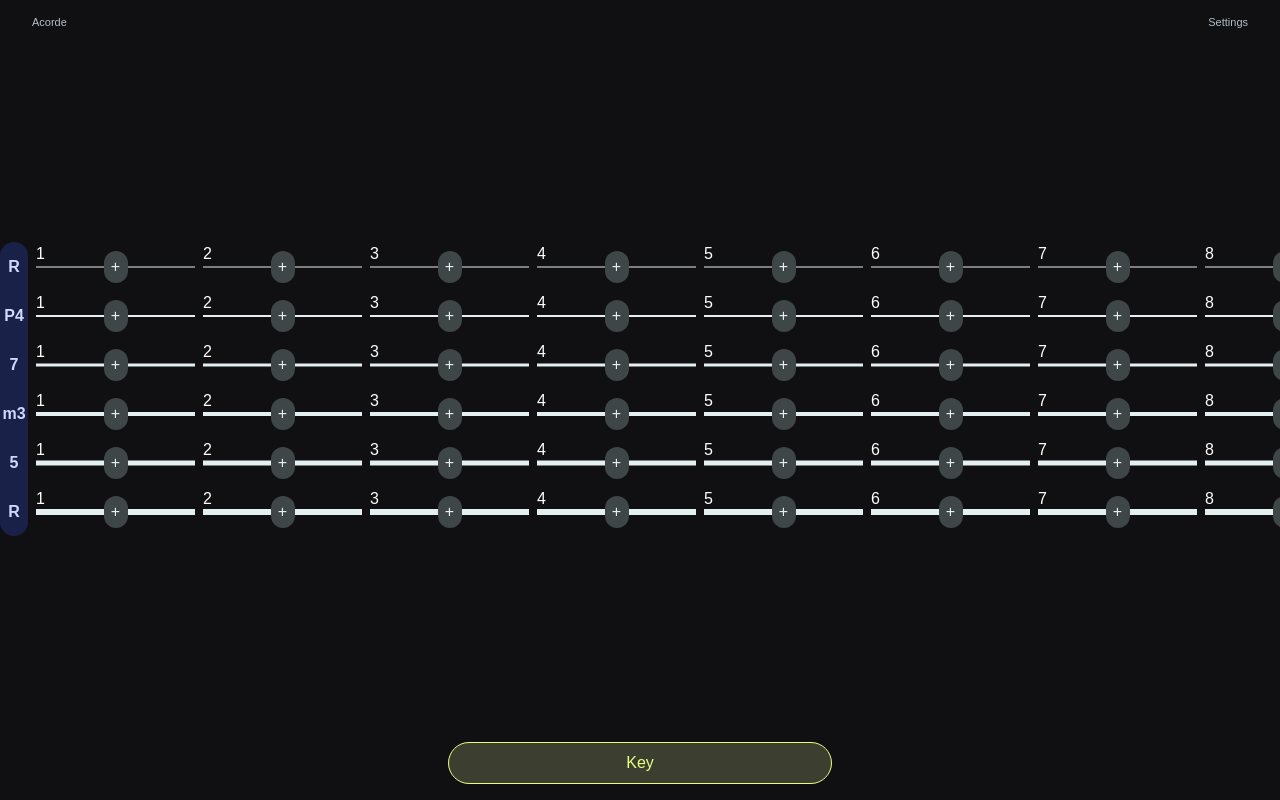
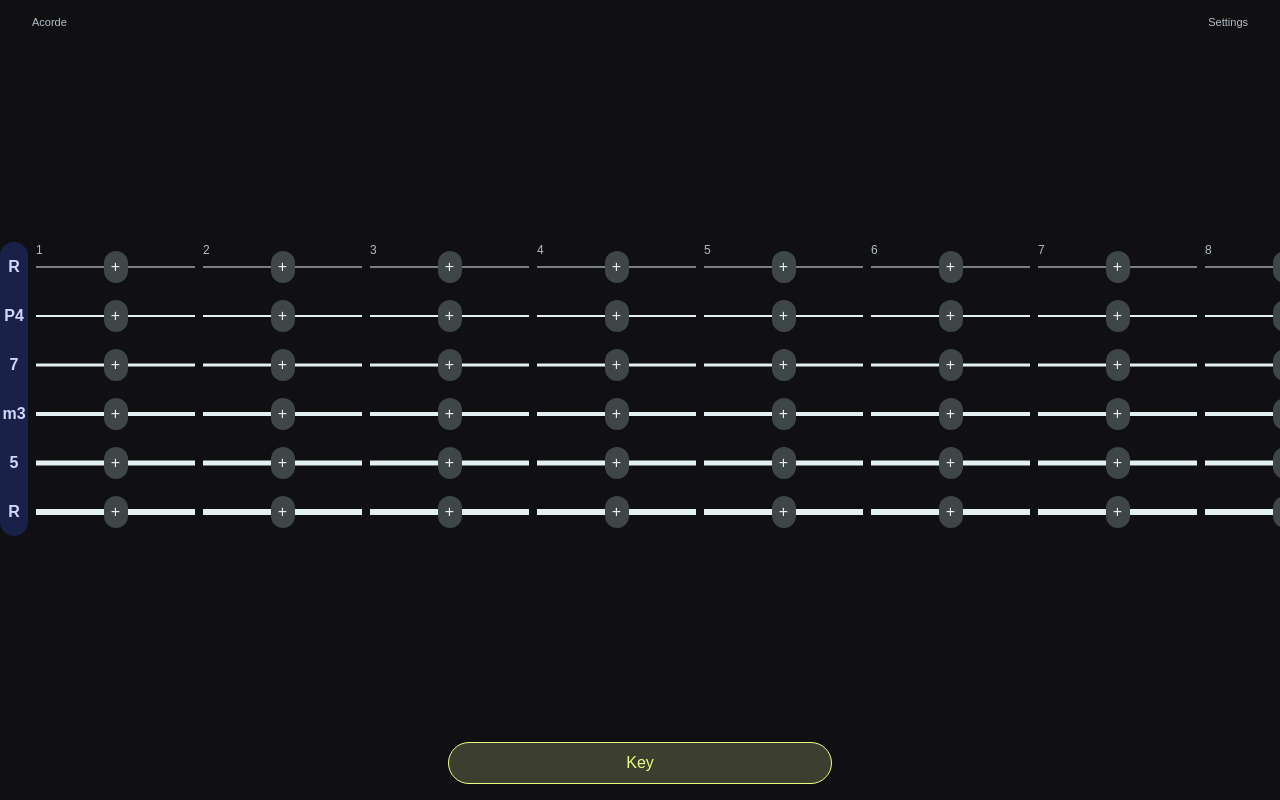
Before and after one commit to victorac/acordes, a Next.js app: page / in a window 1280 px wide. Built offline with nearby package versions, Linux system fonts and the light colour scheme.

Commit message:
refactor Draggable zIndex, update Neck layout and add case number display, and simplify Note component

```diff
--- a/components/Draggable.tsx
+++ b/components/Draggable.tsx
@@ -15,7 +15,7 @@ const Draggable: React.FC<DraggableProps> = ({ children, className, id }) => {
   const style = transform
     ? {
         transform: `translate3d(${transform.x}px, ${transform.y}px, 0)`,
-        zIndex: 1000,
+        zIndex: 3000,
       }
     : { zIndex: 1000 };
 
--- a/components/GridCell.tsx
+++ b/components/GridCell.tsx
@@ -63,9 +63,6 @@ const GridCell: React.FC<GridCellProps> = ({
           +
         </button>
       )}
-      <div className="absolute top-0 left-0 w-fit text-white">
-        {caseNumber + 1}
-      </div>
     </Droppable>
   );
 };
--- a/components/Neck.tsx
+++ b/components/Neck.tsx
@@ -1,8 +1,8 @@
 "use client";
-import React, { useState, useLayoutEffect, useEffect } from "react";
+import React, { useState, useLayoutEffect } from "react";
 import Note from "./Note";
 import GridCell from "./GridCell";
-import { DragEndEvent, DragOverEvent, DragStartEvent } from "@dnd-kit/core";
+import { DragEndEvent, DragStartEvent } from "@dnd-kit/core";
 import useScreenSize from "@/hooks/useScreenSize";
 import { restrictToFirstScrollableAncestor } from "@dnd-kit/modifiers";
 import { DndContext } from "@dnd-kit/core";
@@ -213,7 +213,7 @@ const Neck: React.FC = () => {
   const neckCases = cases.map((caseNum, index) => {
     const id = `case-${caseNum}-${index}`;
     return (
-      <div id={id} key={id} className="flex sm:flex-col">
+      <div id={id} key={id} className="flex sm:flex-col relative">
         {strings.map((stringNum) => (
           <GridCell
             id={`cell-${stringNum}-${caseNum}-${index}`}
@@ -240,11 +240,15 @@ const Neck: React.FC = () => {
                   id={noteId}
                   interval={interval}
                   noteName={noteName}
+                  state={noteStatus}
                 />
               );
             })()}
           </GridCell>
         ))}
+        <div className="absolute top-0 left-0 w-fit text-[#B3BDC7] text-xs">
+          {caseNum + 1}
+        </div>
       </div>
     );
   });
--- a/components/Note.tsx
+++ b/components/Note.tsx
@@ -1,32 +1,16 @@
 "use client";
 
-import React, { useEffect } from "react";
+import React from "react";
 import Draggable from "./Draggable";
-import { basePath } from "../config";
-import { useRive } from "@rive-app/react-canvas";
 
 interface NoteProps {
   id: string;
   interval: string;
   noteName: string;
+  state: string;
 }
 
-const Note: React.FC<NoteProps> = ({ id, interval, noteName }) => {
-  const { rive } = useRive({
-    src: `${basePath}/note-interaction-lab.riv`,
-    artboard: "NoteComponentRive",
-    stateMachines: "State Machine 1",
-    autoplay: true,
-  });
-
-  useEffect(() => {
-    if (rive) {
-      // console.log("Rive text was initially: ", rive.getTextRunValue("Run 1"));
-      // rive.setTextRunValue("Run 1", "New Text!!");
-      // console.log("Rive text is now: ", rive.getTextRunValue("Run 1"));
-    }
-  }, [rive]);
-
+const Note: React.FC<NoteProps> = ({ id, interval, noteName, state }) => {
   return (
     <Draggable
       id={id}
@@ -41,6 +25,7 @@ const Note: React.FC<NoteProps> = ({ id, interval, noteName }) => {
         w-full h-full rounded-[200px] p-1
         flex flex-col items-center justify-center
         ${interval === "R" ? "bg-[#E6FF81]" : "bg-[#E3EFF1]"}
+        ${state === "dragging" ? "animate-bounce" : ""}
       `}
       >
         <div className="text-[#141935] text-[24px] font-semibold leading-7">
```
